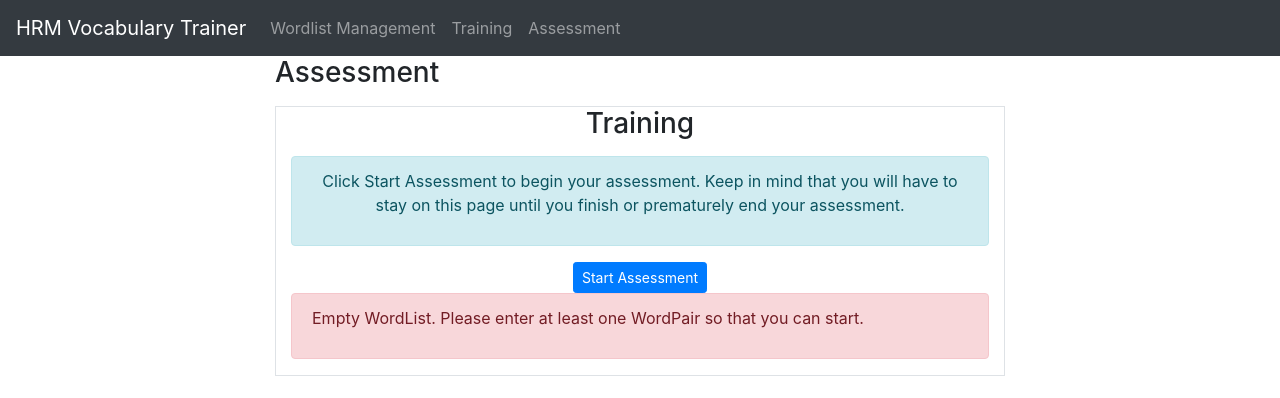
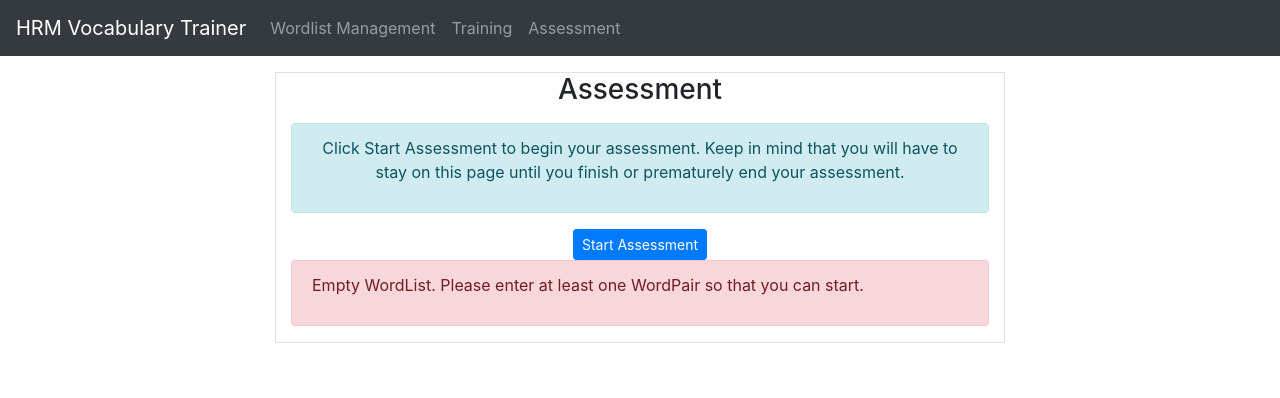
Before and after one commit to ojtanner/hrm-vocabular-trainer, an Angular app: page /assessment in a window 1280 px wide. Shown: the top 398 px of the page. Built offline with nearby package versions, Linux system fonts and the light colour scheme.

Commit message:
Fix bug in header message

```diff
--- a/src/app/assessment/assessment.component.html
+++ b/src/app/assessment/assessment.component.html
@@ -1,3 +1 @@
-<h3>Assessment</h3>
-
 <app-questionaire [isTraining]="false"></app-questionaire>
--- a/src/app/questionaire/questionaire.component.html
+++ b/src/app/questionaire/questionaire.component.html
@@ -1,5 +1,5 @@
 <div class="container border mt-3">
-  <h3 class="text-center">Training</h3>
+  <h3 class="text-center">{{ this.getHeaderText() }}</h3>
 
   <div
     class="text-center mt-3 alert alert-info"
--- a/src/app/questionaire/questionaire.component.ts
+++ b/src/app/questionaire/questionaire.component.ts
@@ -32,7 +32,6 @@ export class QuestionaireComponent implements OnInit {
 
   ngOnInit(): void {}
 
-  // Messages Start
   public getAnswerSubmitText(): string {
     if (this.wordListQuestionaireService.isLastQuestion()) {
       return 'Submit answer and finish Questionaire';
@@ -80,7 +79,10 @@ export class QuestionaireComponent implements OnInit {
   public getQuestionaireStatisticsMessage(): string {
     return this.wordListQuestionaireService.generateQuestionaireStatistics();
   }
-  // Messages End
+
+  public getHeaderText(): string {
+    return this.isTraining === true ? 'Training' : 'Assessment';
+  }
 
   public hasDisplayText(): boolean {
     return this.display.length > 0;
```
